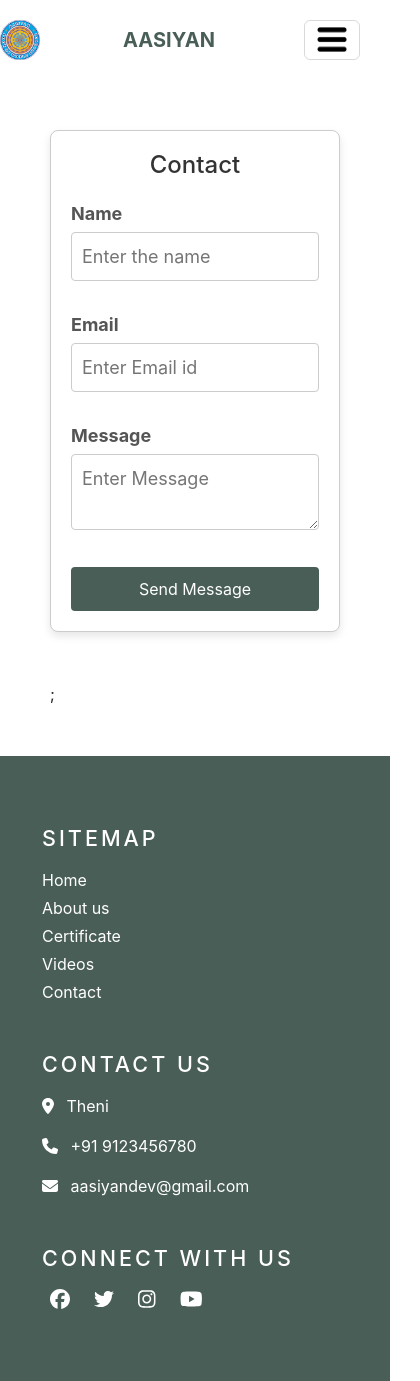
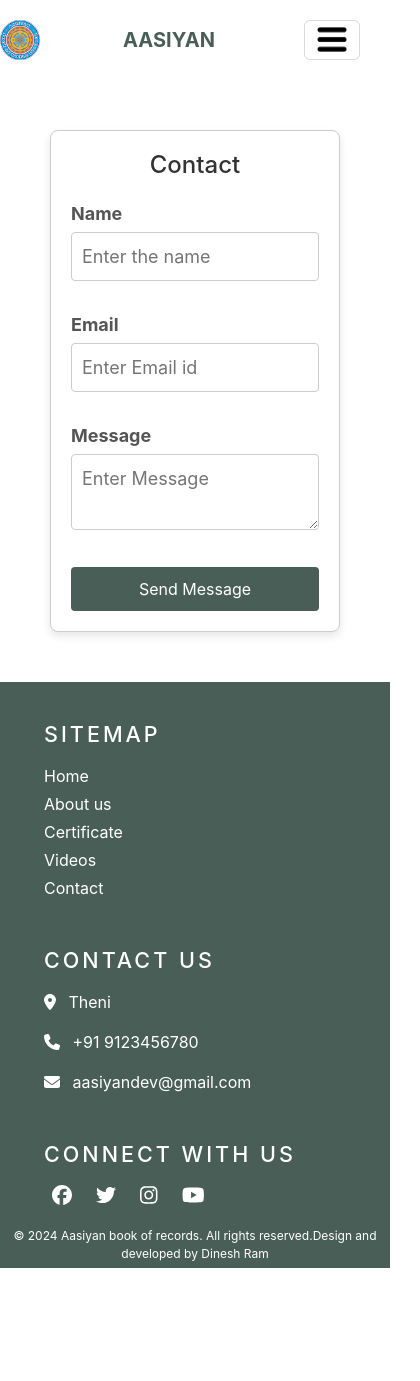
Before and after one commit to aasiyan/website, a React (Create React App) app: page /contact in a window 390 px wide. Shown: the whole page, 420 px wide, since content can reach past the window. After the commit the page ends 1268 px from the top, so only its background shows below. Built offline with nearby package versions, Linux system fonts and the light colour scheme.

Commit message:
files added

```diff
--- a/src/components/About/About.css
+++ b/src/components/About/About.css
@@ -21,14 +21,17 @@
   text-align: center;
 }
 .about-div {
-  margin-top: 80px;
+  margin-top: 50px;
+}
+.about-us {
+  margin-top: 200px;
 }
 @media only screen and (max-width: 600px) {
   .about-img {
-    width: 350px;
+    width: 320px;
     height: 330px;
     border-radius: 20px;
-    margin: 20px 30px 0px 28px;
+    margin: 20px 30px 0px 8px;
   }
   .about-para {
     text-align: justify;
@@ -41,4 +44,7 @@
   .about-head {
     margin-top: 21px;
   }
+  .about-div {
+    margin-top: 73px;
+  }
 }
--- a/src/components/About/About.js
+++ b/src/components/About/About.js
@@ -5,7 +5,9 @@ const About = () => {
   return (
     <>
       <div>
-        <h1 className="auth-note">About Us</h1>
+        <h1 className="auth-note about-us" style={{ marginTop: "80px" }}>
+          About Us
+        </h1>
         <div className="container">
           <div className="row about-div">
             <div className="col-lg-6">
--- a/src/components/Contact/ContactForm.js
+++ b/src/components/Contact/ContactForm.js
@@ -87,7 +87,6 @@ const ContactForm = () => {
             </button>
           </div>
         </form>
-        ;
       </div>
     </>
   );
--- a/src/components/Footer/Footer.css
+++ b/src/components/Footer/Footer.css
@@ -51,7 +51,11 @@
     grid-template-columns: repeat(2, 1fr);
   }
 }
-
+.footer-rights {
+  text-align: center;
+  margin-bottom: -35px;
+  font-size: 13px;
+}
 @media (max-width: 576px) {
   .site-footer .container {
     grid-template-columns: 1fr;
@@ -59,10 +63,23 @@
   /* .site-footer {
     margin: 100px;
   } */
-   .footer-margin{
-    margin: 30px;
-   }
+  .footer-margin {
+    margin: 0px;
+  }
   .site-footer-social a {
     margin: 0.5rem;
   }
+  .site-footer-nav {
+    margin-left: 32px;
+  }
+  .site-footer-contact {
+    margin-left: 32px;
+  }
+  .site-footer-social {
+    margin-left: 32px;
+  }
+  .footer-rights {
+    margin-top: 20px;
+    font-size: 12px;
+  }
 }
--- a/src/components/Footer/Footer.js
+++ b/src/components/Footer/Footer.js
@@ -29,7 +29,7 @@ const socials = [
 ];
 
 // const navLinks = Array.from(pages.values()).filter((page) => page.anchorable);
-
+const currentYear = new Date().getFullYear();
 const Footer = () => {
   return (
     <footer className="site-footer">
@@ -70,6 +70,10 @@ const Footer = () => {
           </div>
         </div>
       </container>
+      <p className="footer-rights">
+        &copy; <span>{currentYear}</span> Aasiyan book of records. All rights
+        reserved.Design and developed by Dinesh Ram
+      </p>
     </footer>
   );
 };
```
